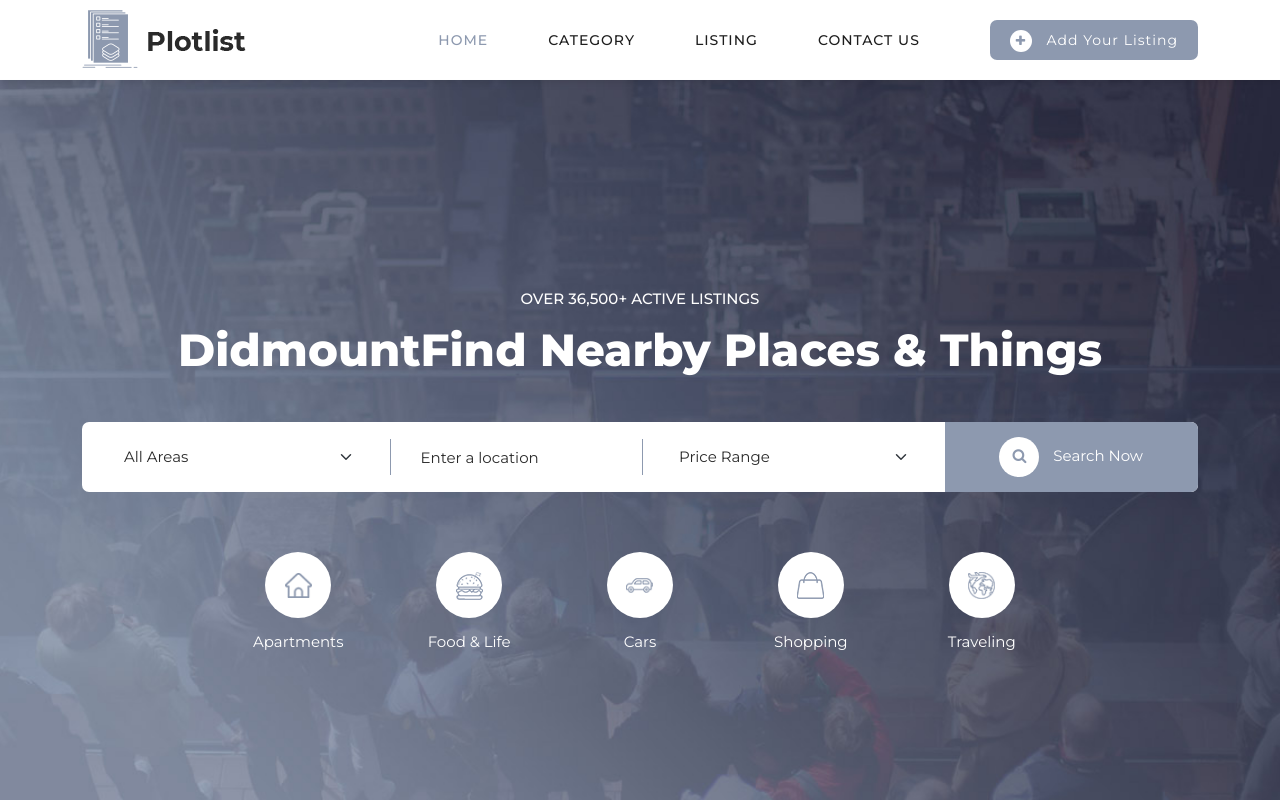
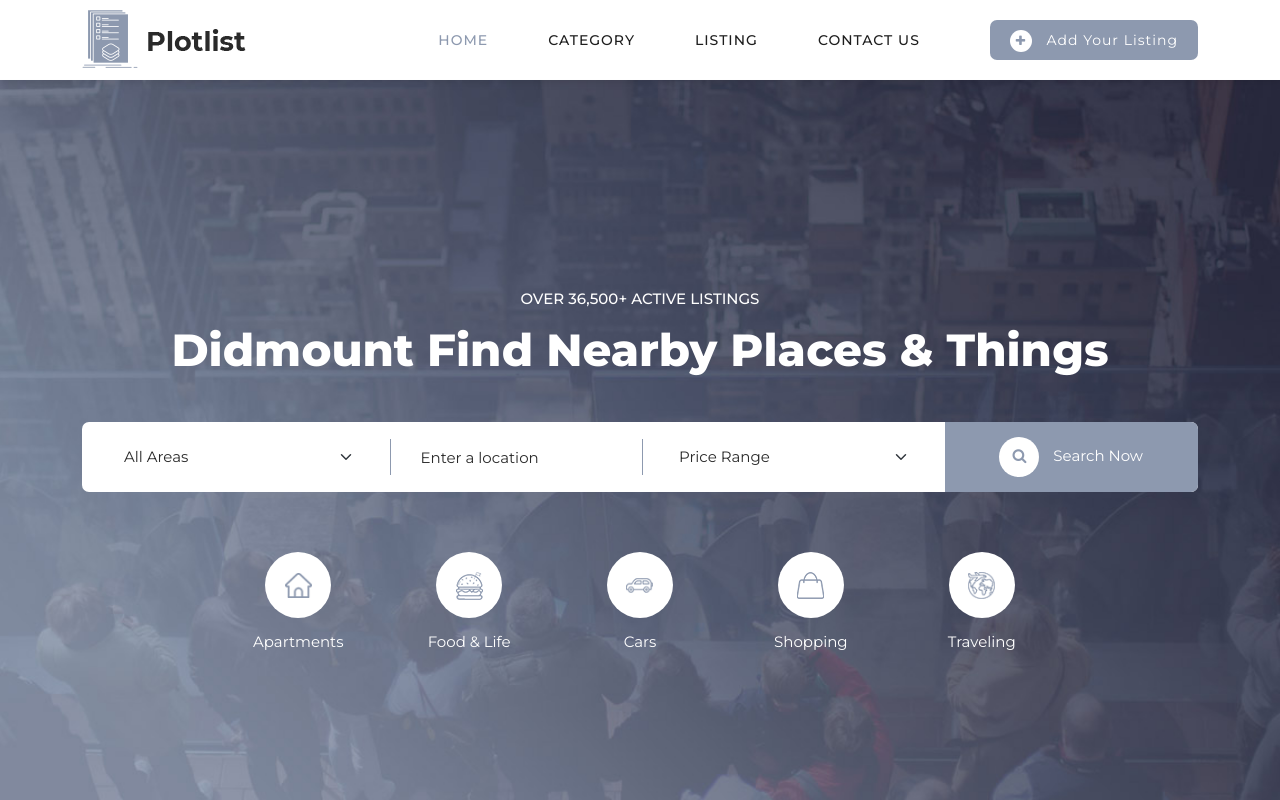
Before and after one commit to didmount-cloud/demo-website-002, a plain HTML site: page index.html in a window 1280 px wide. Shown: the top 800 px of the page. Drawn offline with Linux system fonts and the light colour scheme.

Commit message:
Update index.html

```diff
--- a/index.html
+++ b/index.html
@@ -80,7 +80,7 @@ https://templatemo.com/tm-564-plot-listing
         <div class="col-lg-12">
           <div class="top-text header-text">
             <h6>Over 36,500+ Active Listings</h6>
-            <h2>didmountFind Nearby Places &amp; Things</h2>
+            <h2>didmount Find Nearby Places &amp; Things</h2>
           </div>
         </div>
         <div class="col-lg-12">
```
